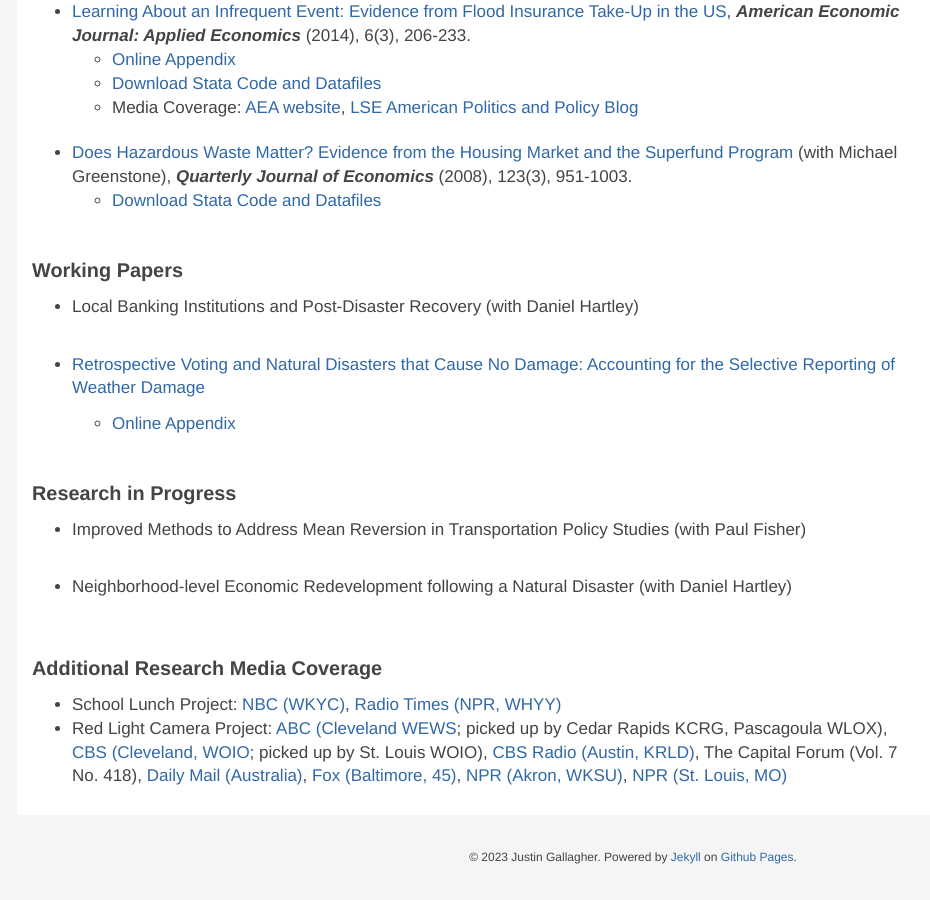
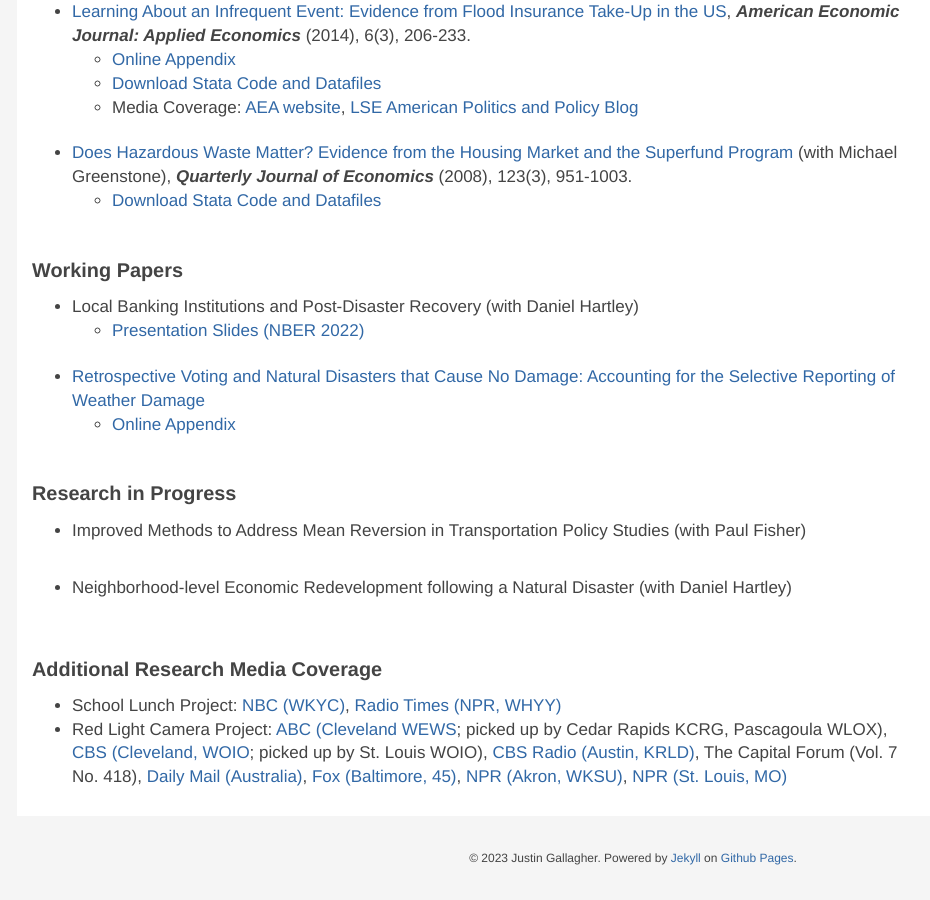
Before and after one commit to justinpgallagher/justinpgallagher.github.io, a Jekyll site: the page built from research.html, in a window 1280 px wide and 900 px high, scrolled down 1012 px. Shown: the whole window, without its empty margins (7-937 px from the left). Built offline with Jekyll 4.4.1, drawn with Linux system fonts in a browser that asks for light colours; nearby versions of some CDN libraries; some web fonts are replaced; library files that are not in the unit come from our copies.

Commit message:
Update research.md

```diff
--- a/_includes/research.md
+++ b/_includes/research.md
@@ -66,6 +66,7 @@
 ### Working Papers
 
 - {:.pub_li} Local Banking Institutions and Post-Disaster Recovery (with Daniel Hartley)
+  - [Presentation Slides (NBER 2022)](pdfs/Local_Banking_NBERslides.pdf)
 
 - {:.pub_li} [Retrospective Voting and Natural Disasters that Cause No Damage: Accounting for the Selective Reporting of Weather Damage](pdfs/Attentive_Electorate_012023.pdf)
   - [Online Appendix](pdfs/Attentive_Electorate_Appendix_012023.pdf)
```
